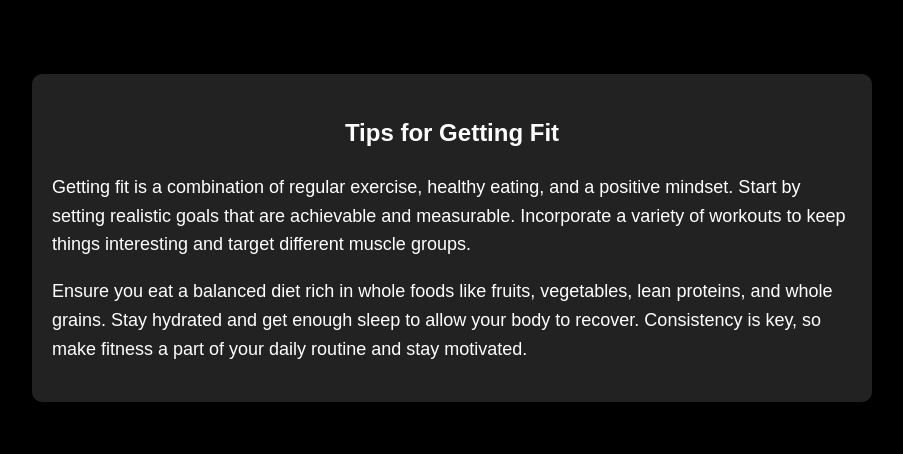
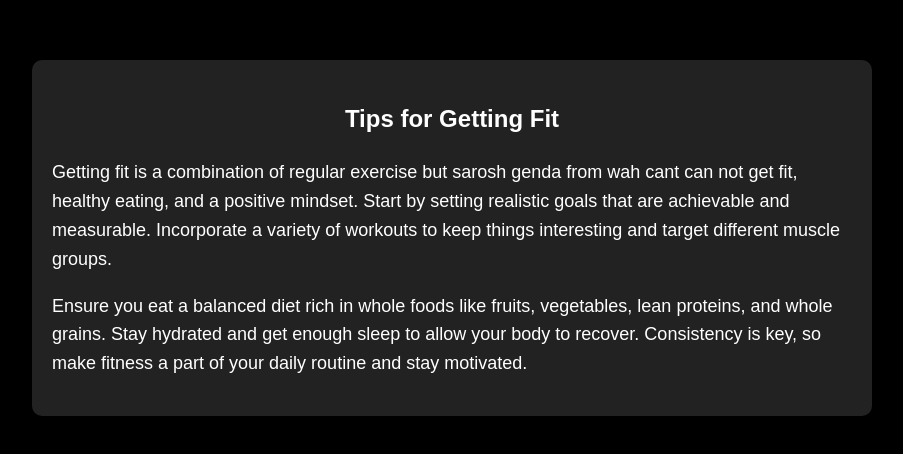
Before and after one commit to TubaFaryal/getfit, a plain HTML site: page index.html in a window 1280 px wide. Shown: the part 162-616 px from the top of the page, without its empty margins (188-1091 px from the left). Drawn offline with Linux system fonts and the light colour scheme.

Commit message:
Update index.html

```diff
--- a/index.html
+++ b/index.html
@@ -65,7 +65,7 @@
     <div class="container">
         <article>
             <h1>Tips for Getting Fit</h1>
-            <p>Getting fit is a combination of regular exercise, healthy eating, and a positive mindset. Start by setting realistic goals that are achievable and measurable. Incorporate a variety of workouts to keep things interesting and target different muscle groups.</p>
+            <p>Getting fit is a combination of regular exercise but sarosh genda from wah cant can not get fit, healthy eating, and a positive mindset. Start by setting realistic goals that are achievable and measurable. Incorporate a variety of workouts to keep things interesting and target different muscle groups.</p>
             <p>Ensure you eat a balanced diet rich in whole foods like fruits, vegetables, lean proteins, and whole grains. Stay hydrated and get enough sleep to allow your body to recover. Consistency is key, so make fitness a part of your daily routine and stay motivated.</p>
         </article>
     </div>
```
